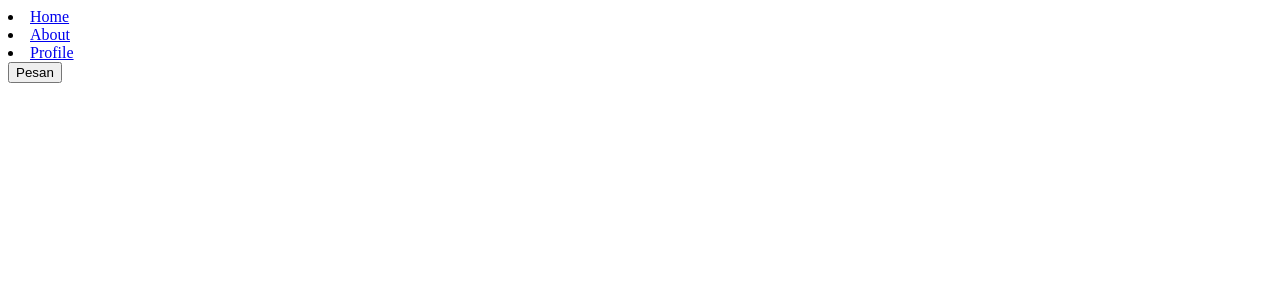
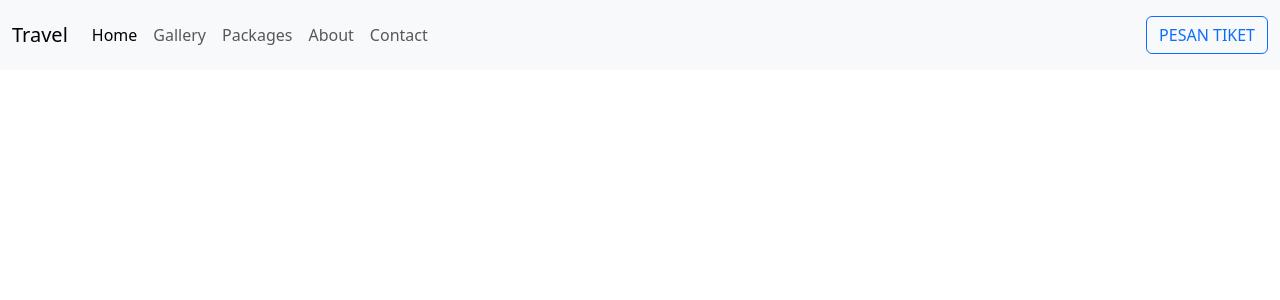
Before and after one commit to A2-5-web/program-web-travel, a PHP site: page /customer.php in a window 1280 px wide. Shown: the top 300 px of the page. Run offline with PHP 8.4, Linux system fonts and the light colour scheme.

Commit message:
customer

```diff
--- a/customer.php
+++ b/customer.php
@@ -1,27 +1,64 @@
 <!DOCTYPE html>
 <html lang="en">
   <head>
-    <meta charset="UTF-8">
-    <meta http-equiv="X-UA-Compatible" content="IE=edge">
-    <meta name="viewport" content="width=device-width, initial-scale=1.0">
+    <meta charset="UTF-8" />
+    <meta http-equiv="X-UA-Compatible" content="IE=edge" />
+    <meta name="viewport" content="width=device-width, initial-scale=1.0" />
     <title>Document</title>
+    <link
+      rel="stylesheet"
+      href="https://cdn.jsdelivr.net/npm/bootstrap@5.3.0-alpha3/dist/css/bootstrap.min.css"
+      integrity="sha384-KK94CHFLLe+nY2dmCWGMq91rCGa5gtU4mk92HdvYe+M/SXH301p5ILy+dN9+nJOZ"
+      crossorigin="anonymous"
+    />
+    <script
+      src="https://cdn.jsdelivr.net/npm/bootstrap@5.3.0-alpha3/dist/js/bootstrap.bundle.min.js"
+      integrity="sha384-ENjdO4Dr2bkBIFxQpeoTz1HIcje39Wm4jDKdf19U8gI4ddQ3GYNS7NTKfAdVQSZe"
+      crossorigin="anonymous"
+    ></script>
   </head>
   <body>
     <header class="header" data-header>
-        <div class="container">
-            <nav class="navbar" data-navbar>
-                <li class="navbar-item">
-                    <a href="#" class="label-lg navbar-link has-after active">Home</a>
+      <nav class="navbar navbar-expand-lg bg-body-tertiary">
+        <div class="container-fluid">
+          <a class="navbar-brand" href="#">Travel</a>
+          <button
+            class="navbar-toggler"
+            type="button"
+            data-bs-toggle="collapse"
+            data-bs-target="#navbarNav"
+            aria-controls="navbarNav"
+            aria-expanded="false"
+            aria-label="Toggle navigation"
+          >
+            <span class="navbar-toggler-icon"></span>
+          </button>
+          <div class="collapse navbar-collapse" id="navbarNav">
+            <ul class="navbar-nav">
+              <li class="nav-item">
+                <a class="nav-link active" aria-current="page" href="#">Home</a>
               </li>
-                <li class="navbar-item">
-                    <a href=" " class="label-lg navbar-link has-after">About</a>
+              <li class="nav-item">
+                <a class="nav-link" href="#">Gallery</a>
               </li>
-                <li class="navbar-item">
-                    <a href=" " class="label-lg navbar-link has-after">Profile</a>
+              <li class="nav-item">
+                <a class="nav-link" href="#">Packages</a>
               </li>
-                <button type="button" class="btn btn-outline-primary">Pesan</button>
+              <li class="nav-item">
+                <a class="nav-link" href="#">About</a>
+              </li>
+              <li class="nav-item">
+                <a class="nav-link" href="#">Contact</a>
+              </li>
+            </ul>
+          </div>
+          <ul class="navbar nav ms-auto">
+            <li class="nav-item">
+                <button type="button" class="btn btn-outline-primary" onclick="window.location.href='pesan_tiket.php'">PESAN TIKET</button>
+            </li>
+          </ul>
+        </div>
       </nav>
-        </div>
     </header>
   </body>
 </html>
```
Lines whose indentation alone changed are shown as unchanged.
